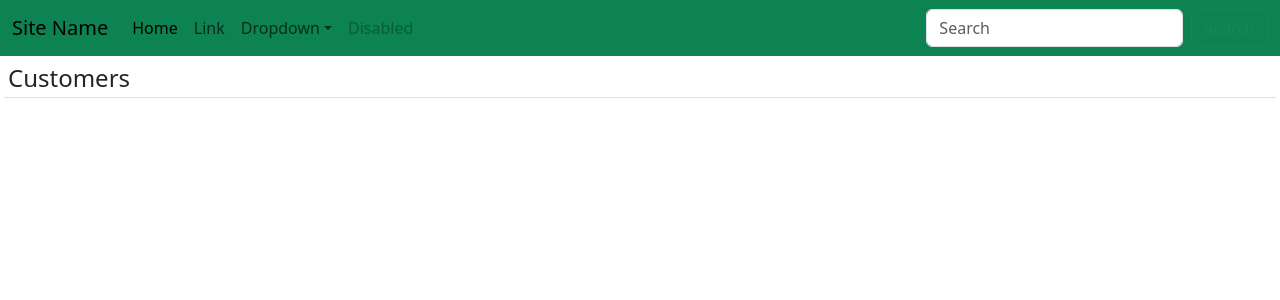
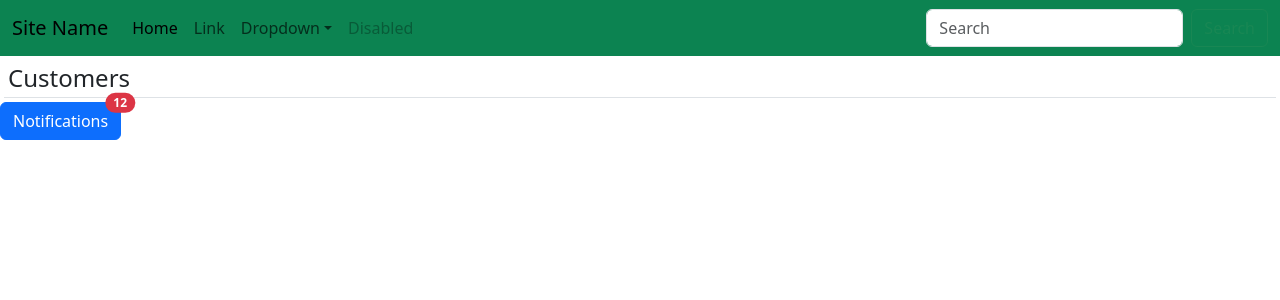
Before and after one commit to claudiu-gonciulea/first-react-app, a React (Create React App) app: page / in a window 1280 px wide. Shown: the top 300 px of the page. Built offline with nearby package versions, Linux system fonts and the light colour scheme.

Commit message:
enhance state property with notifications

```diff
--- a/src/MainContent.jsx
+++ b/src/MainContent.jsx
@@ -4,7 +4,7 @@ export class MainContent extends Component {
 
     // this property contains the dynamic content that you want to render inside your component
     // it is a javascript object. You can use nested objects inside the state
-    state = { appTitle: "Customers" };
+    state = { appTitle: "Customers", appTextNotifications: "Notifications", notificationNumbers: 12};
 
     render() {
 
@@ -12,6 +12,15 @@ export class MainContent extends Component {
 
             <h4 className="border-bottom m-1 p-1">{this.state.appTitle}</h4>
 
+            <button type="button" className="btn btn-primary position-relative">
+                {this.state.appTextNotifications}
+
+                <span className="position-absolute top-0 start-100 translate-middle badge rounded-pill bg-danger">
+                    {this.state.notificationNumbers}
+                    <span className="visually-hidden">unread messages</span>
+                </span>
+            </button>
+
         </div>;
     }
 }
```
